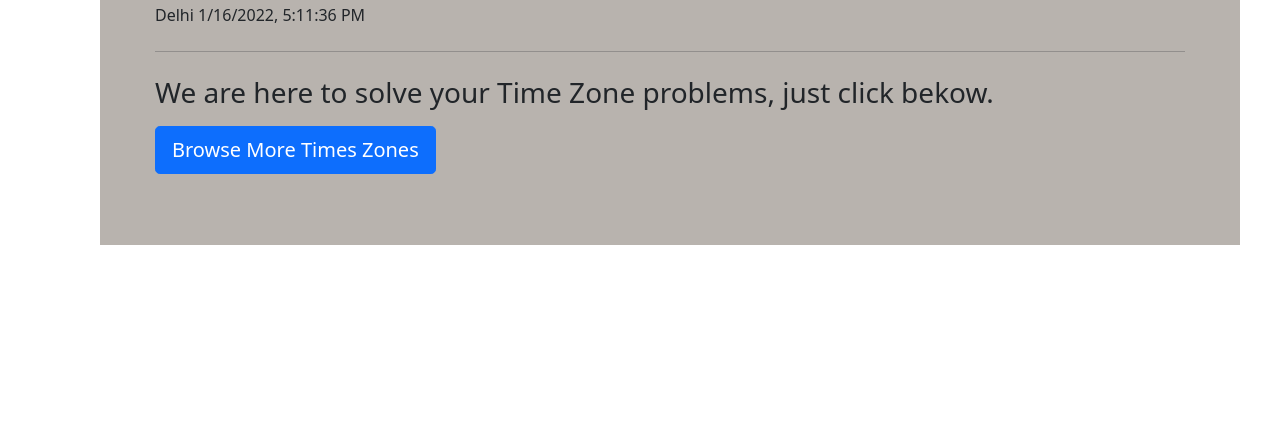
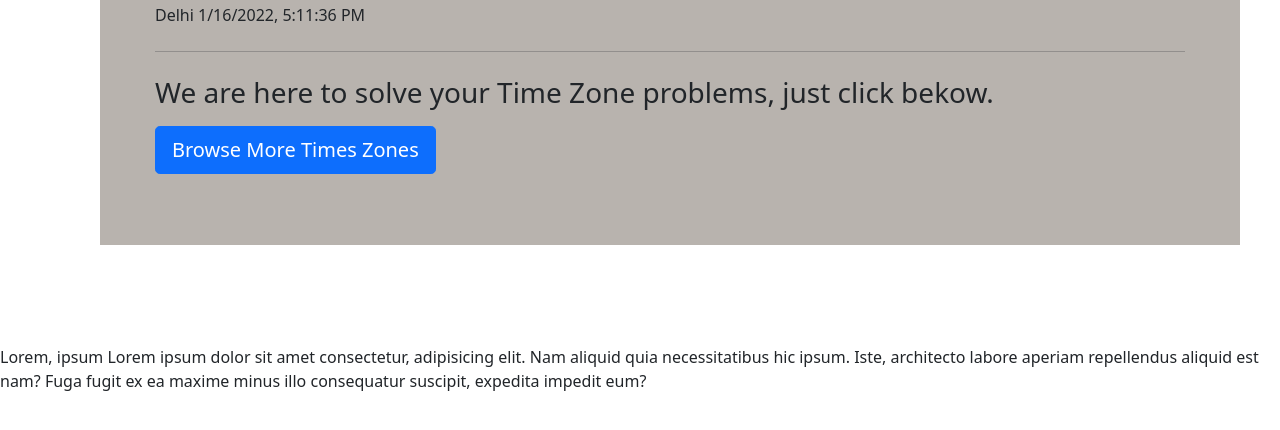
Before and after one commit to nrpandey07/Clock-Project, a plain HTML site: page India.html in a window 1280 px wide. Shown: the part 298-728 px from the top of the page. Drawn offline with nearby package versions, Linux system fonts and the light colour scheme.

Commit message:
Add files via upload

```diff
--- a/India.html
+++ b/India.html
@@ -78,6 +78,7 @@
 
 
     <script src="https://cdn.jsdelivr.net/npm/bootstrap@5.1.3/dist/js/bootstrap.bundle.min.js" integrity="sha384-ka7Sk0Gln4gmtz2MlQnikT1wXgYsOg+OMhuP+IlRH9sENBO0LRn5q+8nbTov4+1p" crossorigin="anonymous"></script>
-
+Lorem, ipsum
+Lorem ipsum dolor sit amet consectetur, adipisicing elit. Nam aliquid quia necessitatibus hic ipsum. Iste, architecto labore aperiam repellendus aliquid est nam? Fuga fugit ex ea maxime minus illo consequatur suscipit, expedita impedit eum?
 </body>
 </html>
```
